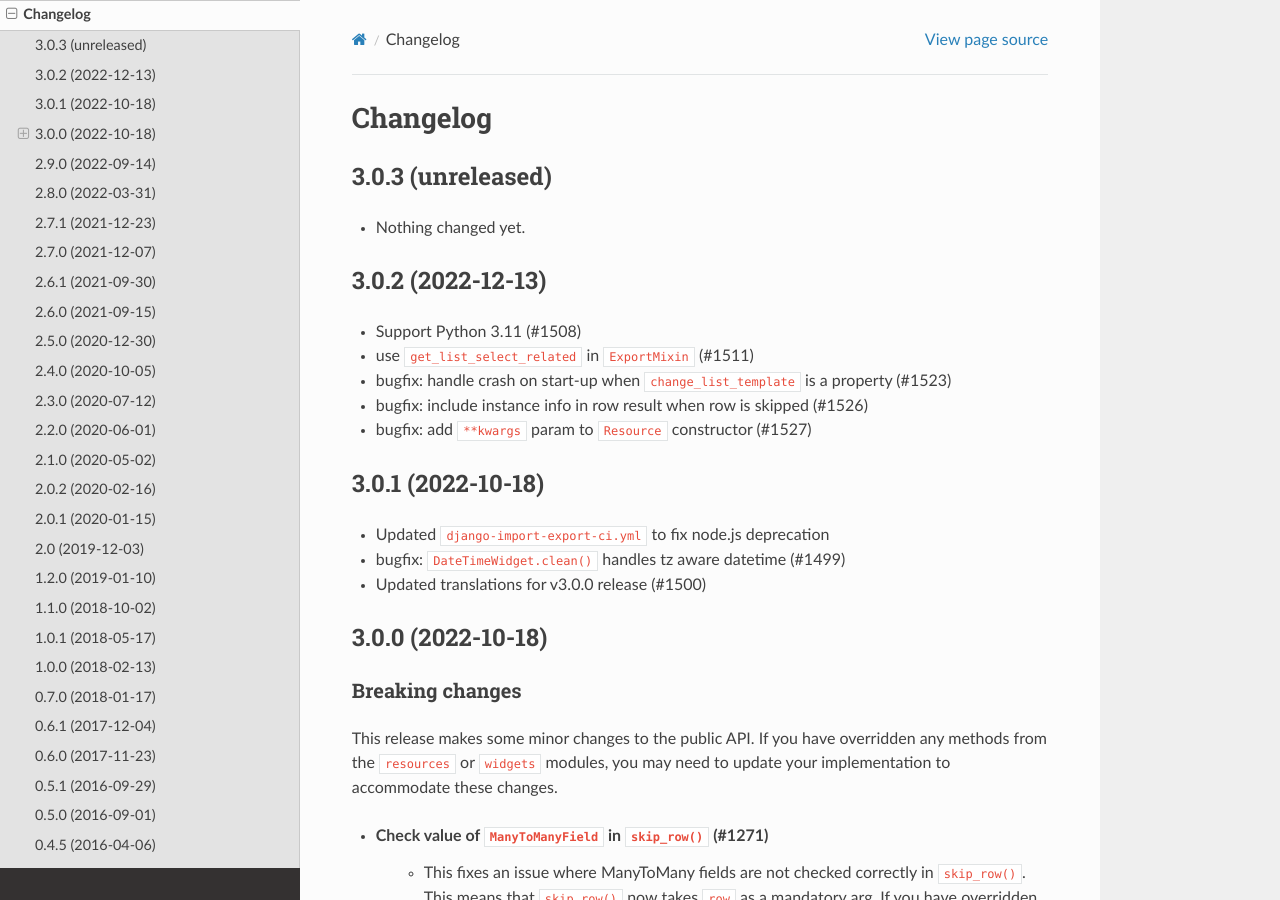
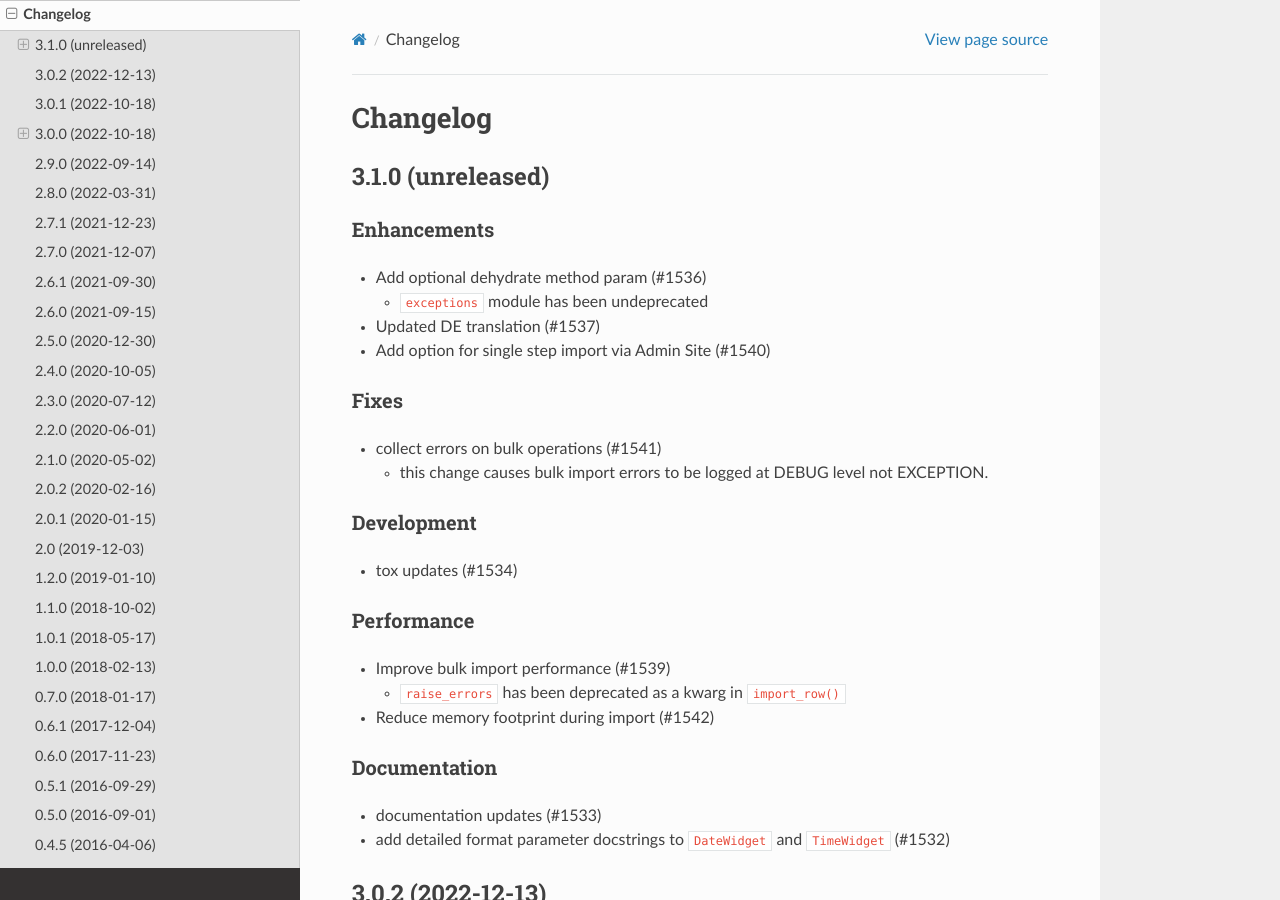
Before and after one commit to django-import-export/django-import-export, a Sphinx documentation site: the page built from docs/changelog.rst, in a window 1280 px wide and 900 px high. Built offline with Sphinx 7.4.7 and the Read the Docs theme 2.0.0, drawn with Linux system fonts in a browser that asks for light colours; pages that are not in the unit, such as notebooks, are missing from menus.

Commit message:
updated changelog

```diff
--- a/docs/changelog.rst
+++ b/docs/changelog.rst
@@ -1,10 +1,45 @@
 Changelog
 =========
 
-3.0.3 (unreleased)
+3.1.0 (unreleased)
 ------------------
 
-- Nothing changed yet.
+Enhancements
+############
+
+- Add optional dehydrate method param (#1536)
+
+  - ``exceptions`` module has been undeprecated
+
+- Updated DE translation (#1537)
+- Add option for single step import via Admin Site (#1540)
+
+Fixes
+#####
+
+- collect errors on bulk operations (#1541)
+
+  - this change causes bulk import errors to be logged at DEBUG level not EXCEPTION.
+
+Development
+###########
+
+- tox updates (#1534)
+
+Performance
+###########
+
+- Improve bulk import performance (#1539)
+
+  - ``raise_errors`` has been deprecated as a kwarg in ``import_row()``
+
+- Reduce memory footprint during import (#1542)
+
+Documentation
+#############
+
+- documentation updates (#1533)
+- add detailed format parameter docstrings to ``DateWidget`` and ``TimeWidget`` (#1532)
 
 
 3.0.2 (2022-12-13)
```
